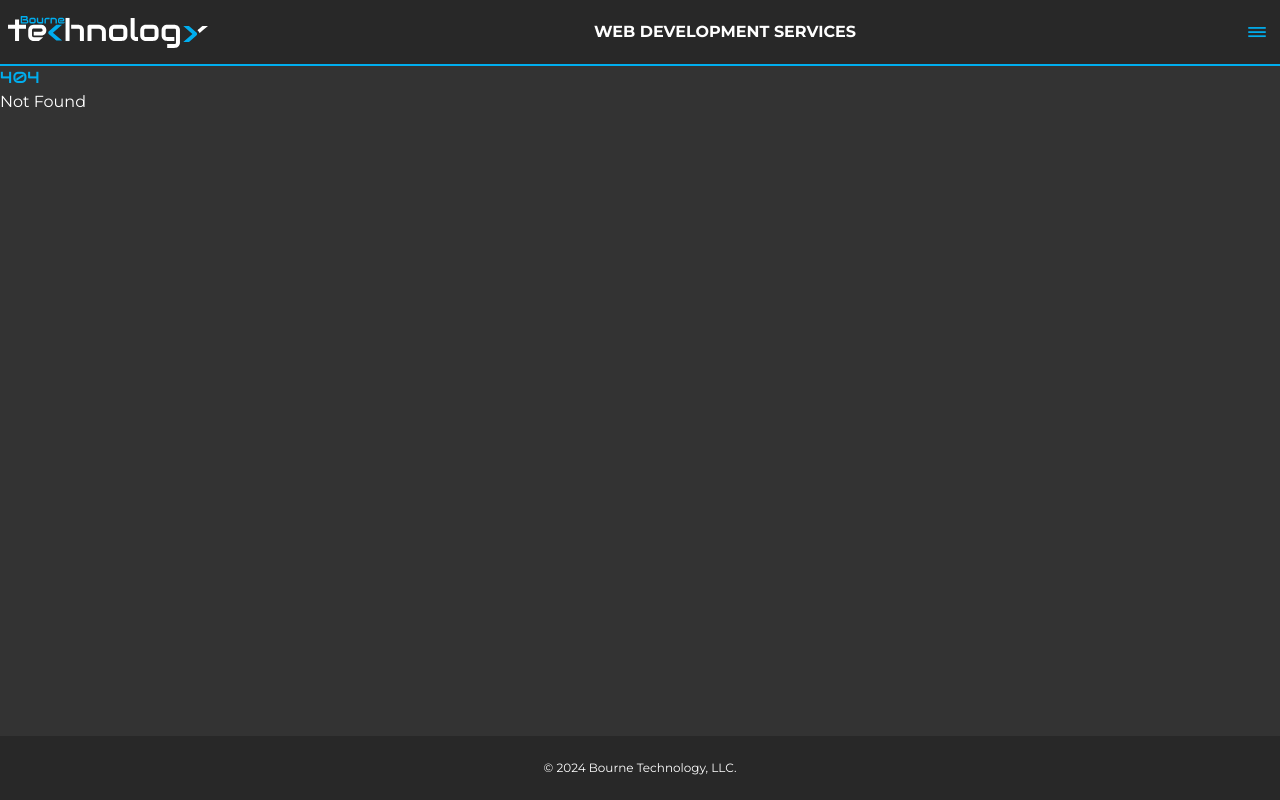
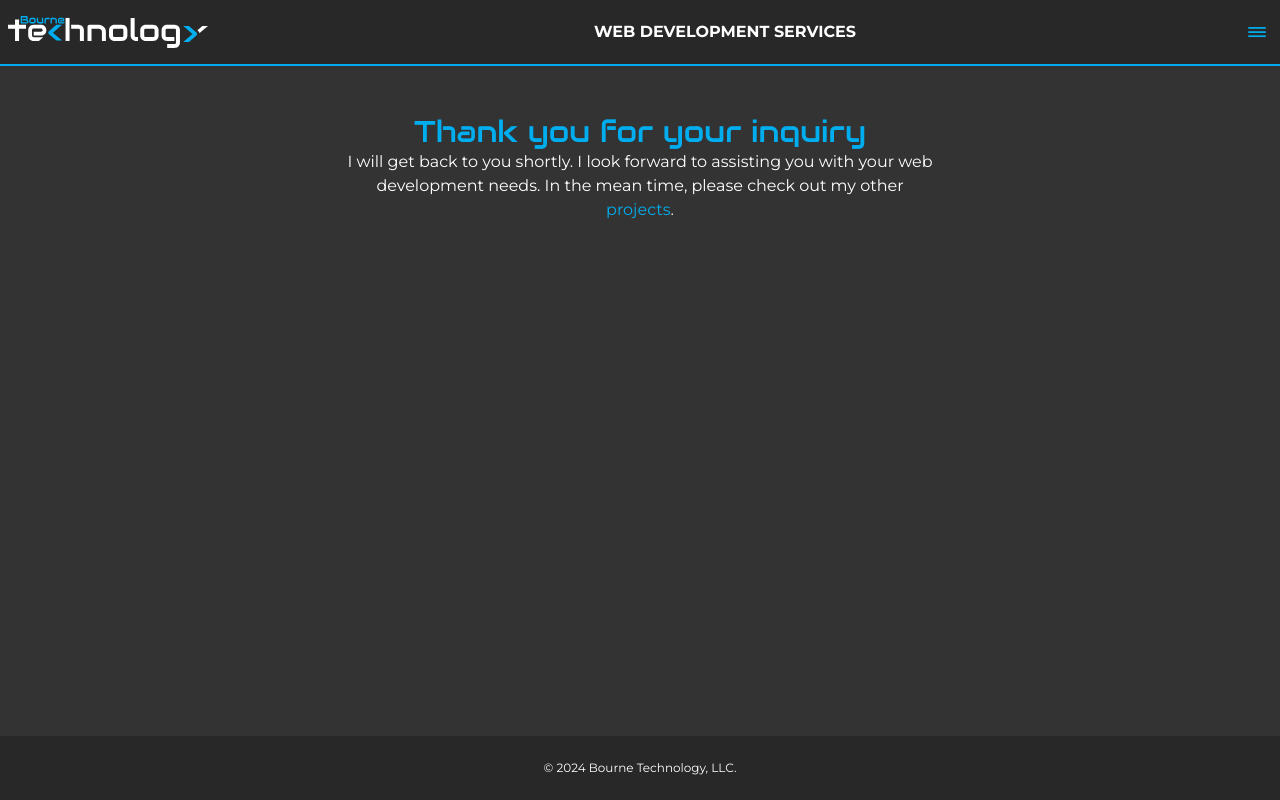
Before and after one commit to bourneidBH/bourne-technology, a SvelteKit app: page /thank-you in a window 1280 px wide. Before the commit this address had no page. Built offline with nearby package versions, Linux system fonts and the light colour scheme.

Commit message:
add thank you page

```diff
--- a/src/app.css
+++ b/src/app.css
@@ -1,3 +1,4 @@
+@import url('https://fonts.googleapis.com/css2?family=Audiowide&family=Montserrat:ital,wght@0,400;0,700;1,400;1,700&display=swap');
 @tailwind base;
 @tailwind components;
 @tailwind utilities;
@@ -9,7 +10,6 @@
     border-color: 'transparent';
   }
 }
-@import url('https://fonts.googleapis.com/css2?family=Audiowide&family=Montserrat:ital,wght@0,400;0,700;1,400;1,700&display=swap');
 
 :root {
   --primary: #00aeef;
--- /dev/null
+++ b/src/routes/+layout.server.js
@@ -0,0 +1 @@
+export const prerender = true
--- a/src/routes/+layout.svelte
+++ b/src/routes/+layout.svelte
@@ -3,7 +3,6 @@
   import '../app.css'
   import Navbar from '../components/Navbar.svelte';
   import Footer from '../components/Footer.svelte';
-  export const prerender = true
 </script>
 
 <svelte:head>
--- /dev/null
+++ b/src/routes/thank-you/+page.js
@@ -0,0 +1,6 @@
+export function load() {
+  return {
+    title: 'Thank You for Contacting Bourne Technology',
+    description: 'Thank you for your inquiry to Bourne Technology LLC. I look forward to assisting with your web development project.'
+  }
+}
--- /dev/null
+++ b/src/routes/thank-you/+page.svelte
@@ -0,0 +1,8 @@
+<div class="max-w-screen-lg mx-auto">
+  <div class="max-w-prose mx-auto p-6 md:p-12">
+    <h1 class="text-center text-3xl">Thank you for your inquiry</h1>
+    <p class="text-center">
+      I will get back to you shortly. I look forward to assisting you with your web development needs. In the mean time, please check out my other <a href="/projects" class="text-primary">projects</a>.
+    </p>
+  </div>
+</div>
```
